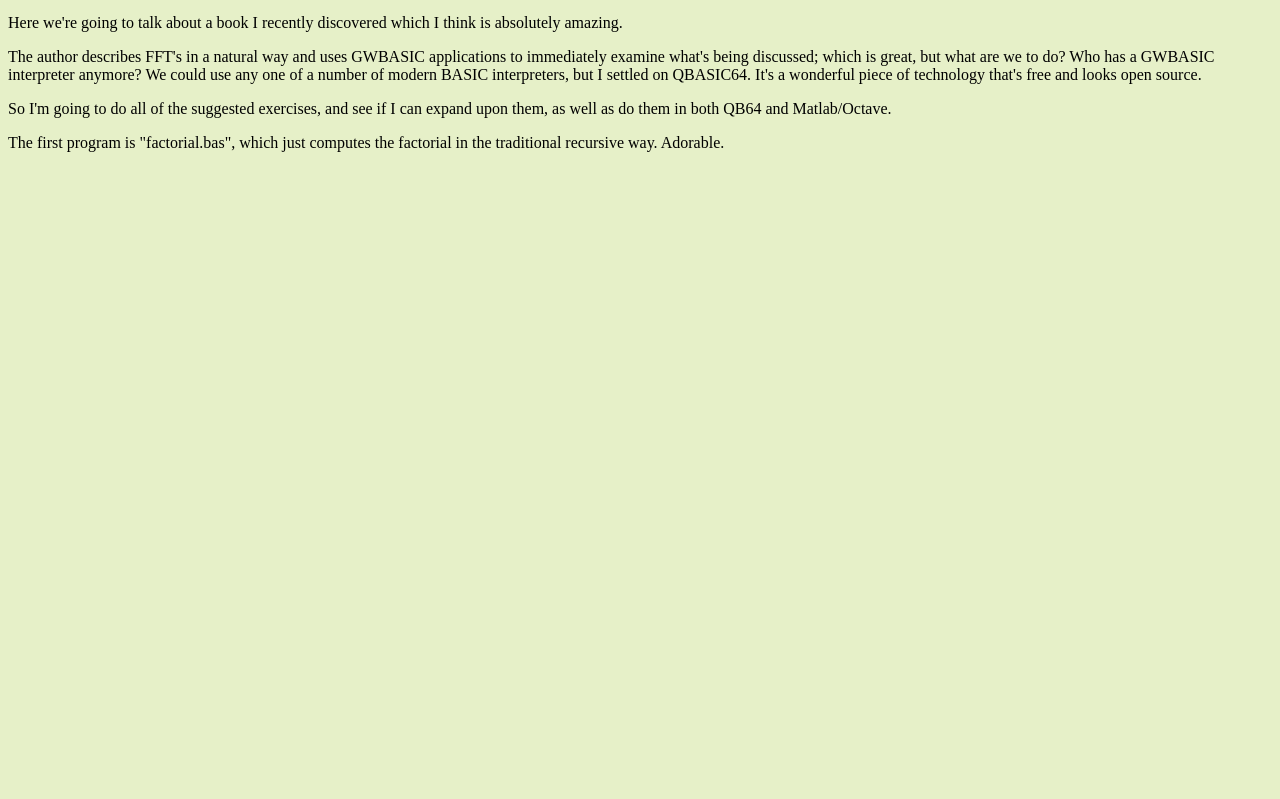
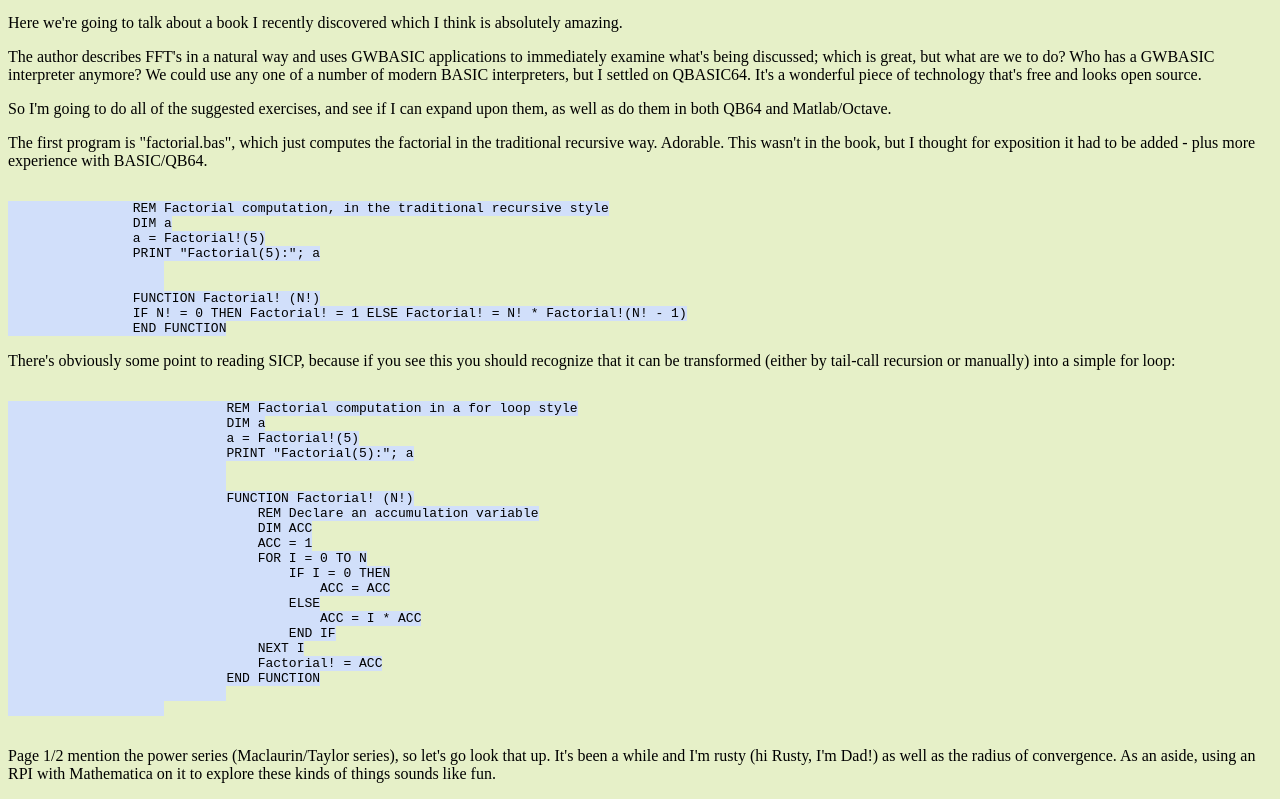
Before and after one commit to trayres/trayres.github.io, a plain HTML site: page projects.html in a window 1280 px wide. Shown: the part 380-1179 px from the top of the page. Before the commit the page ends 800 px from the top, so only its background shows below. Drawn offline with Linux system fonts and the light colour scheme.

Commit message:
Added for loop factorial

```diff
--- a/projects.html
+++ b/projects.html
@@ -15,6 +15,10 @@
             }
             h2 {
                 color: blue;
+            }
+            code {
+            font-family: monospace;
+            background: hsl(220, 80%, 90%);
             }
         </style>
     </head>
@@ -56,7 +60,51 @@
 
         <p>So I'm going to do all of the suggested exercises, and see if I can expand upon them, as well as do them in both QB64 and Matlab/Octave.
 
-        <p>The first program is "factorial.bas", which just computes the factorial in the traditional recursive way. Adorable.
+        <p>The first program is "factorial.bas", which just computes the factorial in the traditional recursive way. Adorable. This wasn't in the book, but I thought for
+             exposition it had to be added - plus more experience with BASIC/QB64.
+             <p>  <!-- language: lang-vb -->
+
+                <pre><code>
+                REM Factorial computation, in the traditional recursive style
+                DIM a
+                a = Factorial!(5)
+                PRINT "Factorial(5):"; a
+
+
+                FUNCTION Factorial! (N!)
+                IF N! = 0 THEN Factorial! = 1 ELSE Factorial! = N! * Factorial!(N! - 1)
+                END FUNCTION</code></pre>
+
+            <p>There's obviously some point to reading SICP, because if you see this you should recognize that it can be transformed (either by tail-call recursion or manually) into
+                a simple for loop:
+
+                <pre>
+                    <code>
+                            REM Factorial computation in a for loop style
+                            DIM a
+                            a = Factorial!(5)
+                            PRINT "Factorial(5):"; a
+
+
+                            FUNCTION Factorial! (N!)
+                                REM Declare an accumulation variable
+                                DIM ACC
+                                ACC = 1
+                                FOR I = 0 TO N
+                                    IF I = 0 THEN
+                                        ACC = ACC
+                                    ELSE
+                                        ACC = I * ACC
+                                    END IF
+                                NEXT I
+                                Factorial! = ACC
+                            END FUNCTION
+
+                    </code>
+                </pre>
+
+        <p>Page 1/2 mention the power series (Maclaurin/Taylor series), so let's go look that up. It's been a while and I'm rusty (hi Rusty, I'm Dad!)
+            as well as the radius of convergence. As an aside, using an RPI with Mathematica on it to explore these kinds of things sounds like fun.
     </section>
 
 </body>
```
